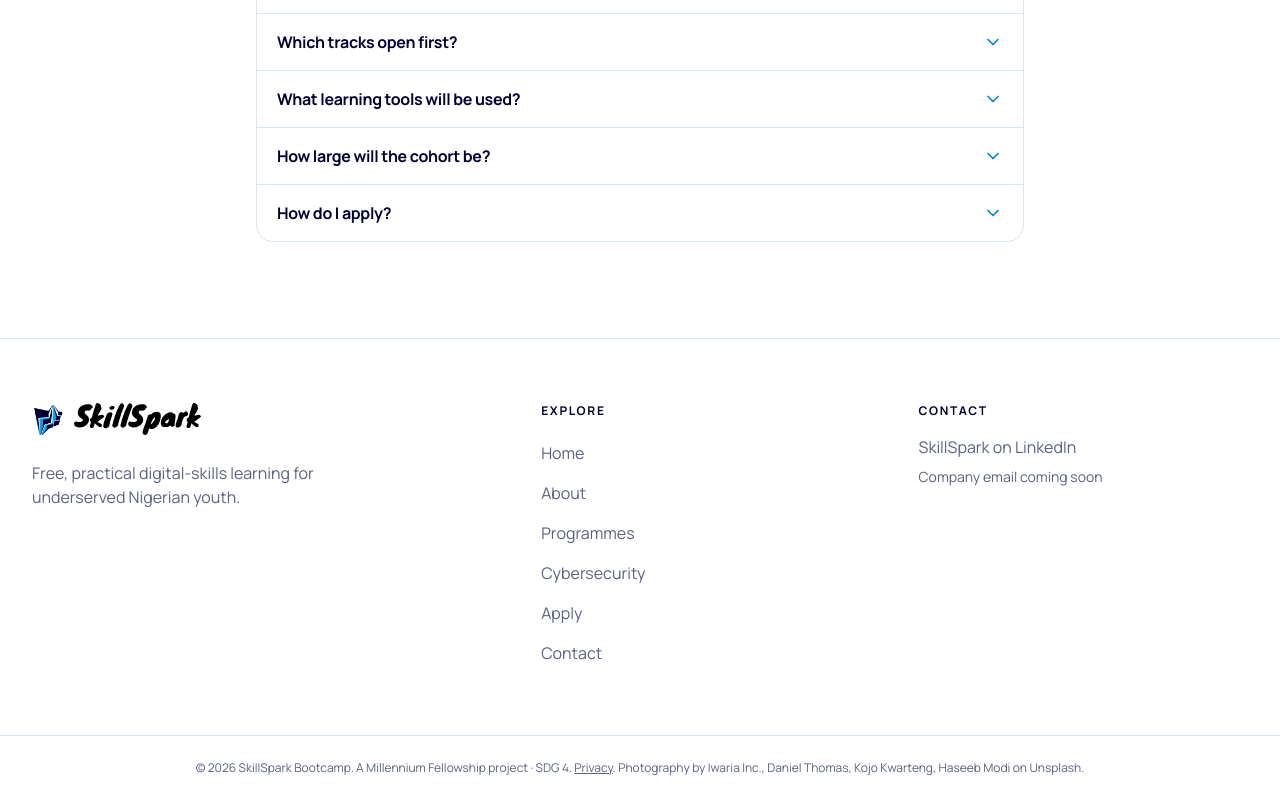
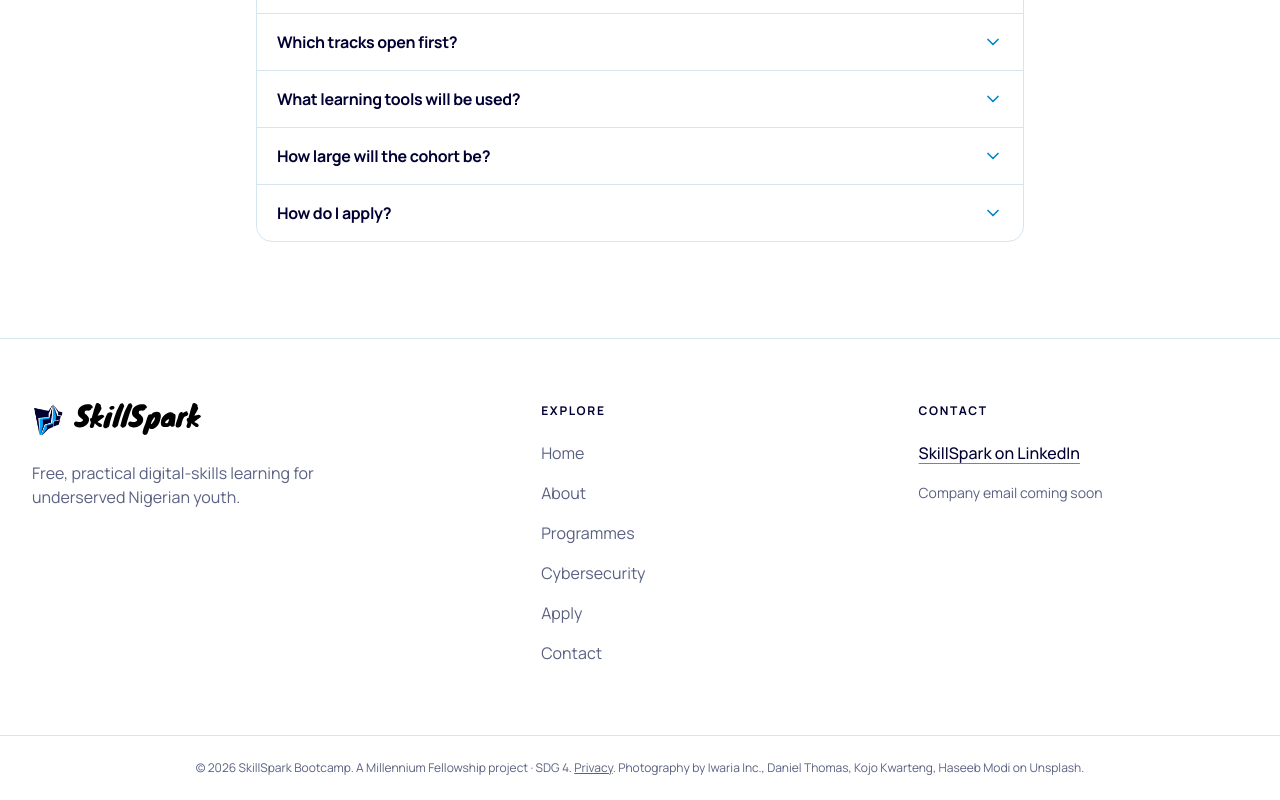
Before and after one commit to msugh1/skillspart-bootcamp, a React (Vite) app: page /contact in a window 1280 px wide. Shown: the part 1384-2184 px from the top of the page. Built offline with nearby package versions, Linux system fonts and the light colour scheme; no server answers; the HTML template or start-up script is replaced by a standard one.

Commit message:
Explicitly right-align learning photo and lock footer to company contact

```diff
--- a/src/components/layout/Footer.tsx
+++ b/src/components/layout/Footer.tsx
@@ -5,7 +5,6 @@ import Logo from "./Logo";
 import { NAV } from "./nav";
 
 export default function Footer() {
-  const { contactEmail, phone, location, socials } = SITE_CONFIG;
   const credits = [...new Set((Object.values(MEDIA) as Media[]).map((m) => m.credit).filter(Boolean))].join(", ");
   return (
     <footer className="border-t border-line bg-white">
@@ -24,14 +23,19 @@ export default function Footer() {
         </nav>
         <div>
           <h2 className="mb-4 text-xs font-bold uppercase tracking-[0.14em] text-navy">Contact</h2>
-          <ul className="space-y-2 text-muted">
-            {contactEmail && <li><a href={`mailto:${contactEmail}`} className="hover:text-navy">{contactEmail}</a></li>}
-            {phone && <li>{phone}</li>}
-            {location && <li>{location}</li>}
-            {socials.map((s) => (
-              <li key={s.url}><a href={s.url} target="_blank" rel="noreferrer" className="hover:text-navy">{s.label}</a></li>
-            ))}
-            {!contactEmail && <li className="text-sm">Company email coming soon</li>}
+          <ul className="space-y-3 text-muted">
+            <li>
+              <a
+                href="https://www.linkedin.com/company/skillspark-bootcamp/"
+                target="_blank"
+                rel="noopener noreferrer"
+                className="inline-flex min-h-9 items-center font-medium text-navy underline decoration-spark underline-offset-4 hover:text-spark-dark"
+              >
+                SkillSpark on LinkedIn
+                <span className="sr-only">(opens in a new tab)</span>
+              </a>
+            </li>
+            <li className="text-sm">Company email coming soon</li>
           </ul>
         </div>
       </div>
--- a/src/pages/HomePage.tsx
+++ b/src/pages/HomePage.tsx
@@ -52,7 +52,7 @@ export default function HomePage() {
       </section>
       <section className="px-5 py-20 sm:px-8 sm:py-24">
         <div className="mx-auto grid max-w-7xl items-center gap-12 lg:grid-cols-2 lg:gap-20">
-          <div>
+          <div className="lg:col-start-1 lg:row-start-1">
             <SectionHeading eyebrow="How it works" title="A connected learning experience">
               Google Classroom is planned for weekly modules, Google Meet for practical sessions and WhatsApp for daily learning community communication.
             </SectionHeading>
@@ -61,7 +61,9 @@ export default function HomePage() {
             ].map(({ icon: Icon, label }) => <div key={label} className="flex items-center gap-3 rounded-xl border border-line p-4 font-semibold text-navy"><Icon size={19} className="text-spark-dark" aria-hidden />{label}</div>)}</div>
             <p className="mt-4 text-sm text-muted">Expert sessions and follow-up mentorship are programme goals, subject to facilitator availability.</p>
           </div>
-          <Reveal><PhotoFrame name="lab" w={900} h={750} /></Reveal>
+          <Reveal className="lg:col-start-2 lg:row-start-1">
+            <PhotoFrame name="lab" w={900} h={750} />
+          </Reveal>
         </div>
       </section>
       <section className="border-t border-line bg-white px-5 py-20 sm:px-8 sm:py-24">
```
